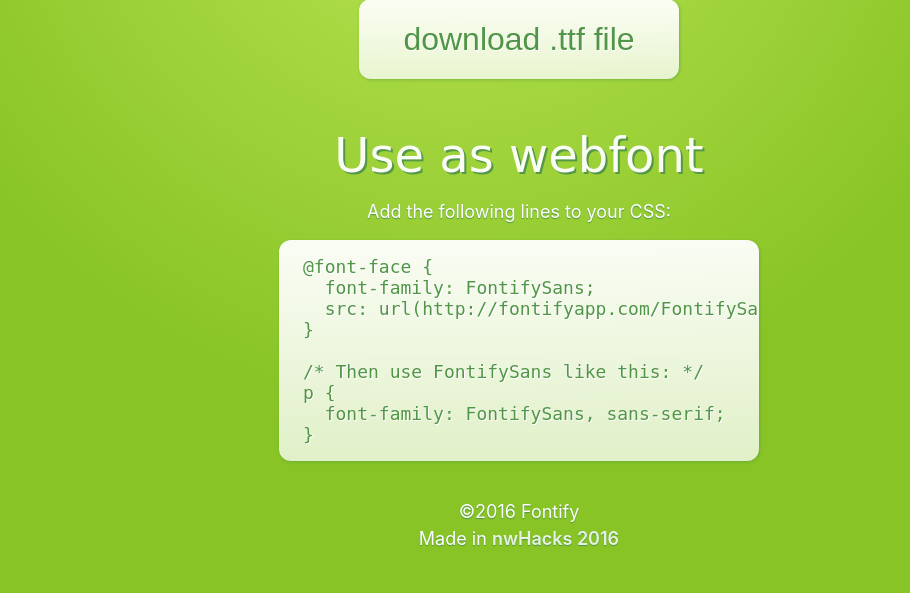
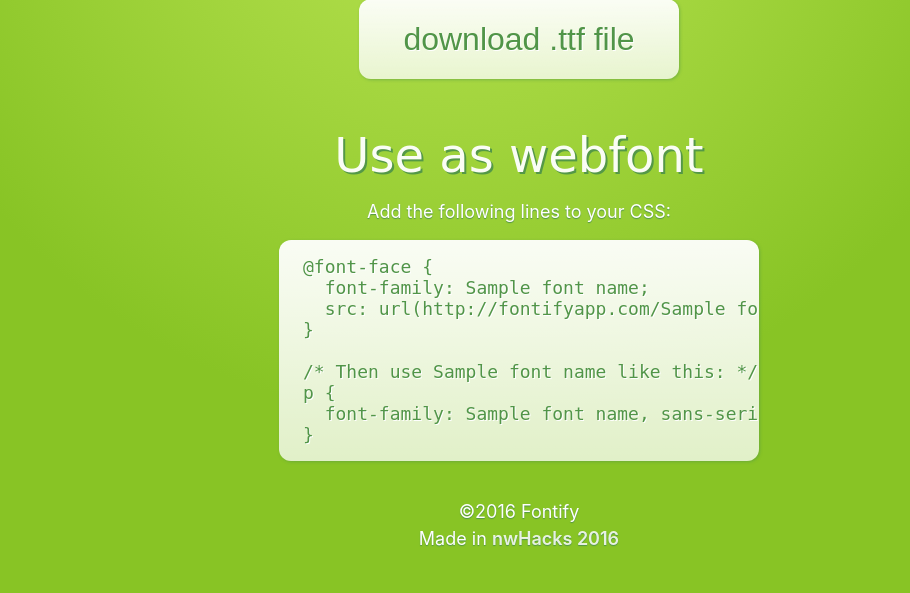
Before and after one commit to fontify/fontify, a Flask app: template templates/finish.html in a window 1280 px wide. Shown: the part 348-941 px from the top of the page, without its empty margins (121-1031 px from the left). Run offline with Flask 2, Linux system fonts and the light colour scheme; the template is opened without the code that fills it: most values are stand-ins (such as "Sample title", 1, 10 or a date in 2020); some libraries are stand-ins or nearby versions.

Commit message:
Replace webfont style with font name

```diff
--- a/hello.py
+++ b/hello.py
@@ -15,7 +15,7 @@ from data import TMPL_OPTIONS
 
 UPLOAD_FOLDER = '../upload'
 DOWNLOAD_FOLDER = '../download'
-FONT_NAME = 'fontify.ttf'
+FONT_NAME = 'fontify'
 ALLOWED_EXTENSIONS = set(['jpg', 'png', 'jpeg'])
 
 app = Flask(__name__)
@@ -32,9 +32,11 @@ def index():
 @app.route("/finish")
 def finish():
     key = request.args.get('key')
+    font_name = request.args.get('font-name', app.config['FONT_NAME'])
     return render_template(
         'finish.html',
-        url=key + '/' + app.config['FONT_NAME']
+        key=key,
+        font_name=font_name
     )
 
 
--- a/templates/finish.html
+++ b/templates/finish.html
@@ -4,19 +4,19 @@
 {% block body %}
 <h1>Cheers!</h1>
 <p class="subtitle">Your font is ready to use!</p>
-<a href="/download/{{ url }}"><button class="gradient-rect">download .ttf file</button></a>
+<a href="/download/{{ key }}/{{ font_name }}.ttf"><button class="gradient-rect">download .ttf file</button></a>
 
 <div class="use-font">
-	<p class="subtitle">Use as webfont</p>
+    <p class="subtitle">Use as webfont</p>
     <p>Add the following lines to your CSS:</p>
     <pre class="gradient-rect lighter">@font-face {
-  font-family: FontifySans;
-  src: url(http://fontifyapp.com/FontifySans.woff);
+  font-family: {{ font_name }};
+  src: url(http://fontifyapp.com/{{ font_name }}.ttf);
 }
 
-/* Then use FontifySans like this: */
+/* Then use {{ font_name }} like this: */
 p {
-  font-family: FontifySans, sans-serif;
+  font-family: {{ font_name }}, sans-serif;
 }</pre>
 </div>
 {% endblock %}
```
